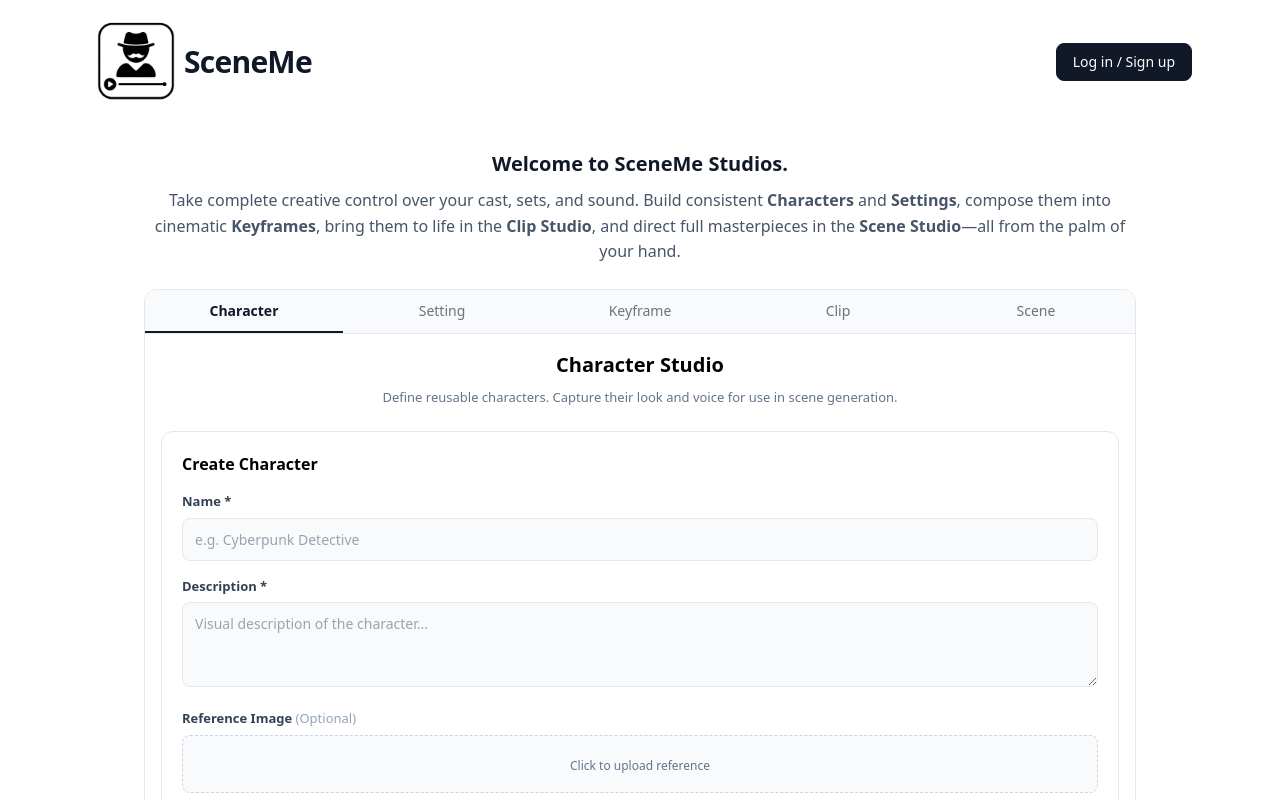
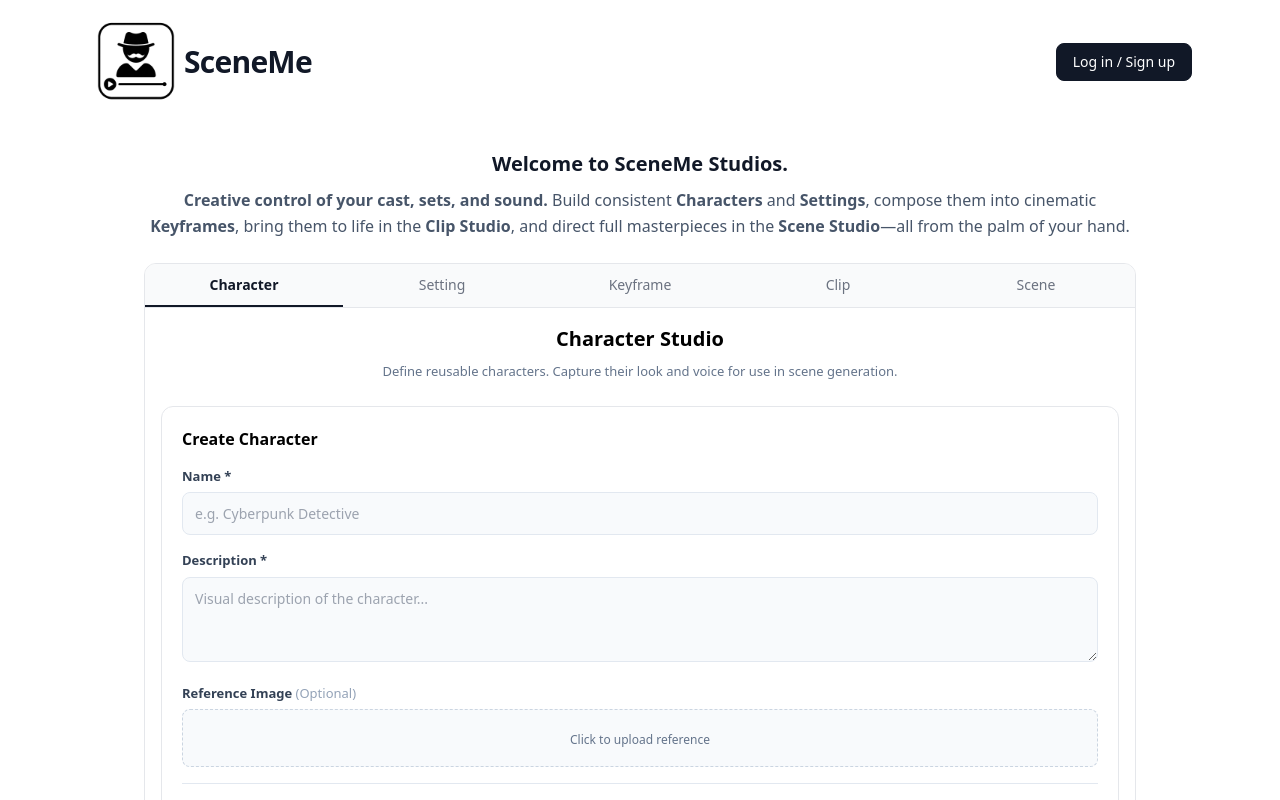
Before and after one commit to JSebree/ai-wizard, a React (Vite) app: page /studios in a window 1280 px wide. Shown: the top 800 px of the page. Built offline with nearby package versions, Linux system fonts and the light colour scheme; no server answers; the database is empty.

Commit message:
style: bold and refine Studios Page copy

```diff
--- a/src/studios/StudiosPage.jsx
+++ b/src/studios/StudiosPage.jsx
@@ -70,7 +70,7 @@ export default function StudiosPage() {
       <header style={{ marginBottom: 24, textAlign: "center" }}>
         <p style={{ marginTop: 0, color: "#475569", lineHeight: "1.6" }}>
           <span style={{ display: "block", fontSize: 20, fontWeight: 700, color: "#111827", marginBottom: 8 }}>Welcome to SceneMe Studios.</span>
-          Take complete creative control over your cast, sets, and sound. Build consistent <b>Characters</b> and <b>Settings</b>, compose them into cinematic <b>Keyframes</b>, bring them to life in the <b>Clip Studio</b>, and direct full masterpieces in the <b>Scene Studio</b>—all from the palm of your hand.
+          <b>Creative control of your cast, sets, and sound.</b> Build consistent <b>Characters</b> and <b>Settings</b>, compose them into cinematic <b>Keyframes</b>, bring them to life in the <b>Clip Studio</b>, and direct full masterpieces in the <b>Scene Studio</b>—all from the palm of your hand.
         </p>
       </header>
 
```
